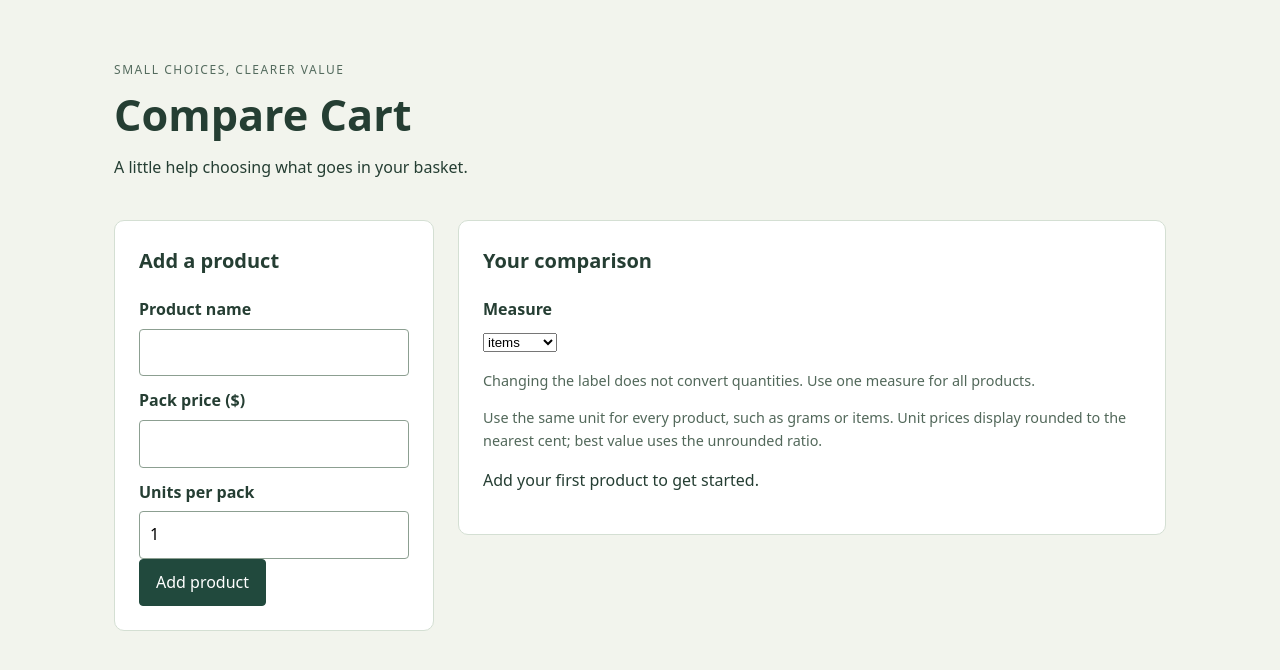
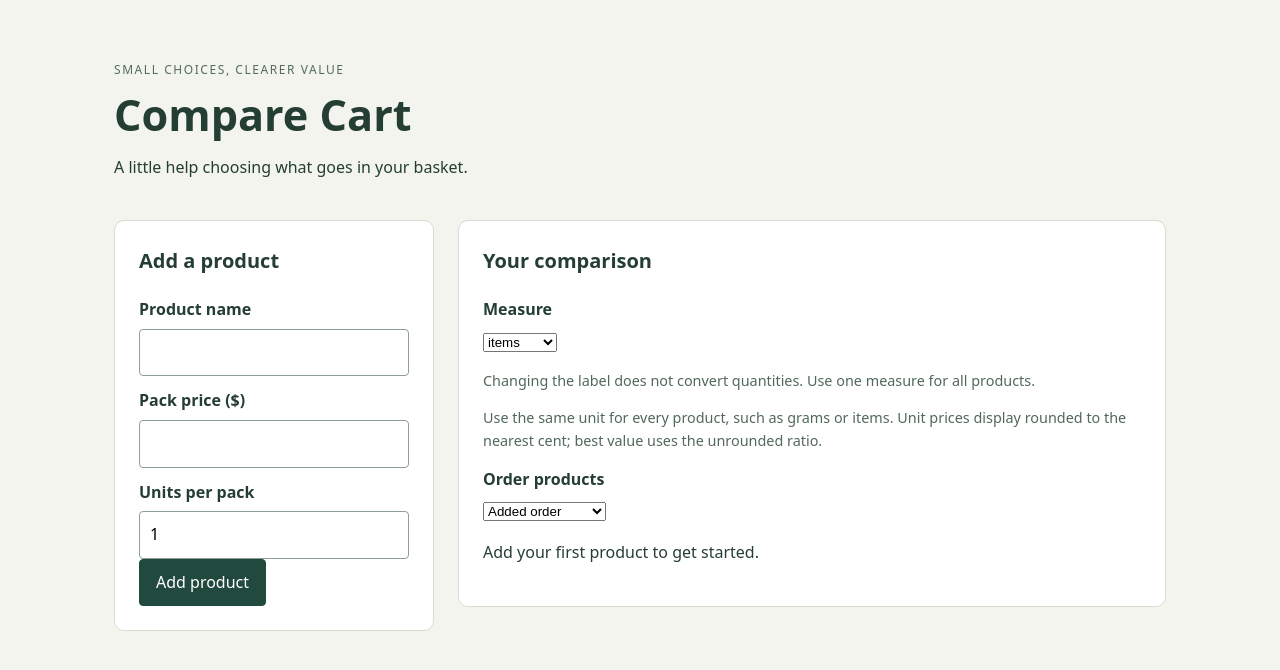
Before and after one commit to kirkduchesne/compare-cart, a React (Vite) app: page / in a window 1280 px wide. Shown: the top 670 px of the page. Built offline with nearby package versions, Linux system fonts and the light colour scheme.

Commit message:
feat: sort comparisons by exact unit price or name

```diff
--- a/src/App.jsx
+++ b/src/App.jsx
@@ -1,6 +1,6 @@
 import { useRef, useState } from 'react';
 import { parsePrice } from './money';
-import { bestProducts } from './comparison';
+import { bestProducts, sortProducts } from './comparison';
 import { ProductCard } from './ProductCard';
 import { loadProducts, saveProducts, unitLabels } from './storage';
 
@@ -16,6 +16,7 @@ export function App() {
   const [products, setProducts] = useState(initial.products);
   const [warning, setWarning] = useState(initial.warning);
   const [error, setError] = useState('');
+  const [order, setOrder] = useState('added');
   const [editing, setEditing] = useState(null);
 
   function resetForm() {
@@ -129,12 +130,18 @@ export function App() {
           Use the same unit for every product, such as grams or items. Unit prices display rounded
           to the nearest cent; best value uses the unrounded ratio.
         </p>
+        <label htmlFor="sort">Order products</label>
+        <select id="sort" value={order} onChange={event => setOrder(event.target.value)}>
+          <option value="added">Added order</option>
+          <option value="price">Lowest unit price</option>
+          <option value="name">Product name</option>
+        </select>
         <p role="status">{warning}</p>
         {products.length === 0 ? (
           <p>Add your first product to get started.</p>
         ) : (
           <ul>
-            {products.map((product) => (
+            {sortProducts(products, order).map((product) => (
               <ProductCard
                 key={product.id}
                 product={product}
--- a/src/comparison.js
+++ b/src/comparison.js
@@ -5,3 +5,10 @@ export function bestProducts(products) {
   );
   return products.filter((item) => item.cents * best.units === best.cents * item.units);
 }
+
+export function sortProducts(products, order) {
+  const sorted = [...products];
+  if (order === 'price') sorted.sort((a, b) => a.cents * b.units - b.cents * a.units);
+  if (order === 'name') sorted.sort((a, b) => a.name.localeCompare(b.name));
+  return sorted;
+}
```
Also changed, not shown: 1 other file (tests, documents, lock files or other folders).
